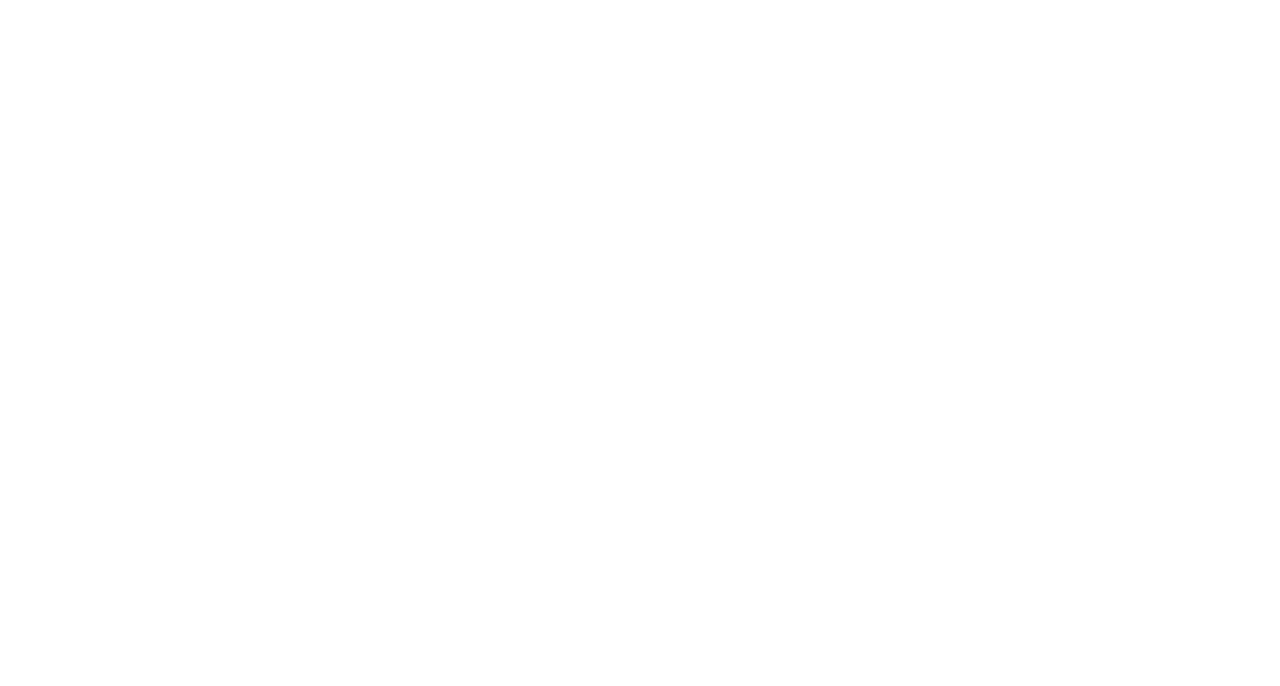
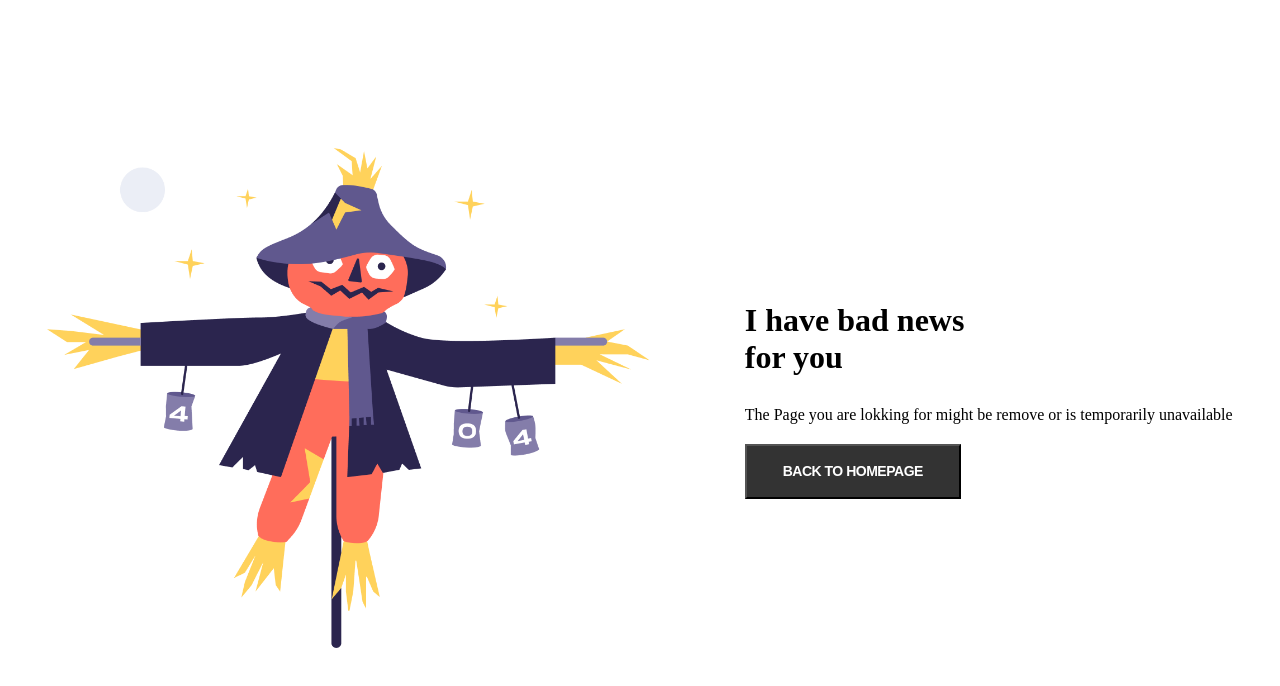
Before and after one commit to singha-saikat/Dev-Challenges-1, a plain HTML site: page index.html in a window 1280 px wide. Drawn offline with Linux system fonts and the light colour scheme.

Commit message:
try this

```diff
--- a/index.html
+++ b/index.html
@@ -7,6 +7,18 @@
     <link rel="stylesheet" href="style.css">
 </head>
 <body>
+    <div class="container">
+        <div class="left-side">
+            <img src="./Scarecrow.png" alt="">
+
+        </div>
+        <div class="right-side">
+            <h1>I have bad news <br> for you</h1>
+            <p class="peragraph">The Page you are lokking for might be remove or is temporarily unavailable </p>
+            <div class="btn"><button class="btn">BACK TO HOMEPAGE</button></div>
+
+        </div>
+    </div>
 
 </body>
 </html>
--- a/style.css
+++ b/style.css
@@ -0,0 +1,46 @@
+* {
+  margin: 0;
+  padding: 0;
+}
+.container {
+  height: 100vh;
+  display: flex;
+  justify-content: space-around;
+  align-items: center;
+
+}
+.left-side img {
+  width: 100%;
+  height: 500px;
+}
+.img {
+}
+.peragraph{
+    padding-top: 30px;
+    padding-bottom: 20px;
+}
+.btn{
+    color: #FFF;
+
+font-size: 14px;
+background: var(--gray-1, #333);
+width: 216px;
+height: 55px;
+flex-shrink: 0;
+font-weight: 700;
+line-height: normal;
+letter-spacing: -0.49px;
+text-transform: uppercase;
+
+}
+@media screen and (max-width:576px){
+
+.container{
+   flex-direction: column;
+   width: 350px;
+   padding: 50px;
+
+
+
+
+}
```
